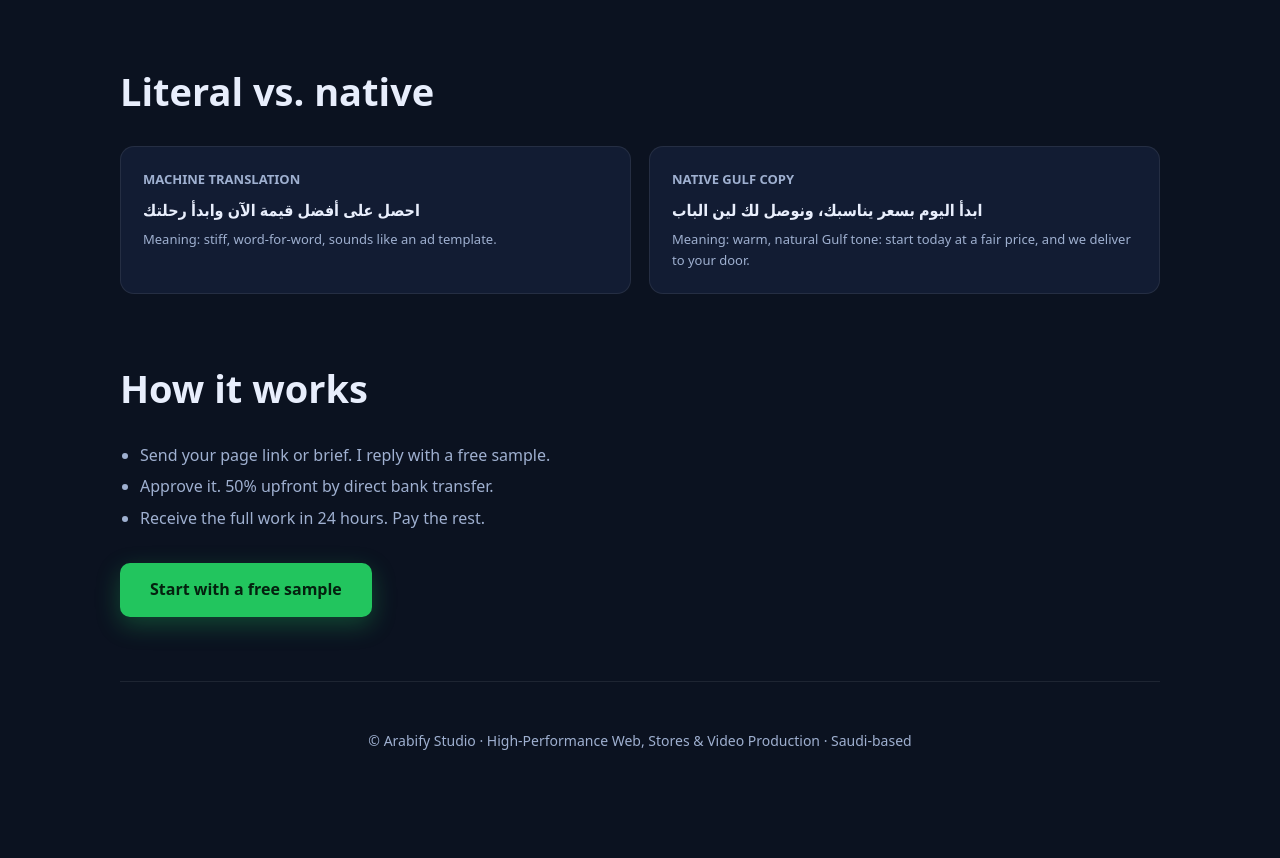
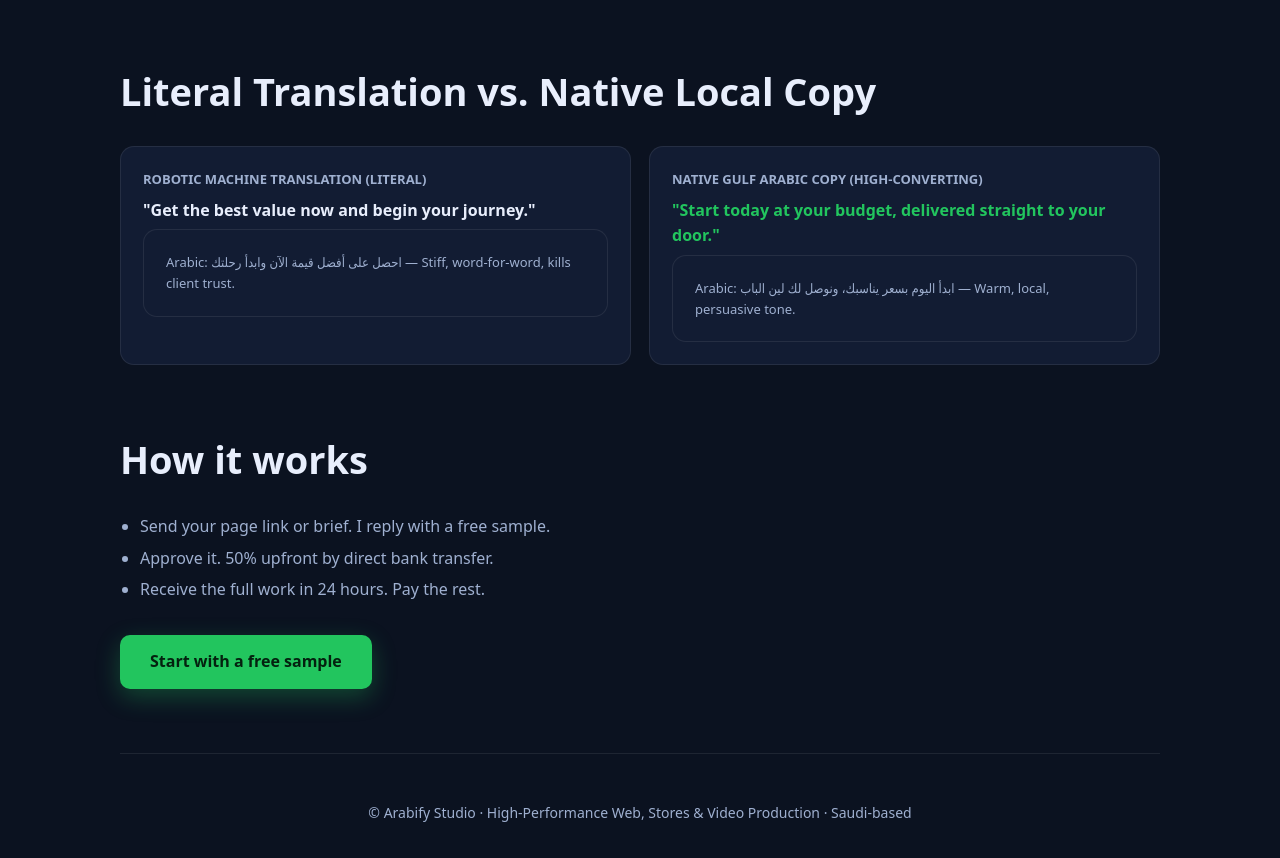
Before and after one commit to bigromio/arabify-studio, a plain HTML site: page index.html in a window 1280 px wide. Shown: the part 2336-3194 px from the top of the page. Before the commit the page ends 3140 px from the top, so only its background shows below. Drawn offline with Linux system fonts and the light colour scheme.

Commit message:
Fix untranslated Arabic phrases in English comparison view

```diff
--- a/index.html
+++ b/index.html
@@ -222,18 +222,18 @@ footer{color:var(--mut);font-size:14px;padding:48px 0 24px;border-top:1px solid
 
 <!-- Comparison -->
 <div class="sec-head">
-  <h2 data-en="Literal vs. native" data-ar="ترجمة حرفية أم أصيلة">Literal vs. native</h2>
+  <h2 data-en="Literal Translation vs. Native Local Copy" data-ar="الفرق بين الترجمة الحرفية والكتابة الأصيلة">Literal Translation vs. Native Local Copy</h2>
 </div>
 <div class="ba">
   <div>
-    <small data-en="Machine translation" data-ar="ترجمة آلية">Machine translation</small>
-    <b dir="rtl">احصل على أفضل قيمة الآن وابدأ رحلتك</b>
-    <em data-en="Meaning: stiff, word-for-word, sounds like an ad template." data-ar="" style="display:block;color:#9fb0d0;font-size:13px;margin-top:6px;font-style:normal">Meaning: stiff, word-for-word, sounds like an ad template.</em>
+    <small data-en="Robotic Machine Translation (Literal)" data-ar="ترجمة آلية ركيكة (حرفية)">Robotic Machine Translation (Literal)</small>
+    <b data-en='"Get the best value now and begin your journey."' data-ar="احصل على أفضل قيمة الآن وابدأ رحلتك">"Get the best value now and begin your journey."</b>
+    <div style="color:#9fb0d0;font-size:13px;margin-top:6px;" data-en='Arabic: احصل على أفضل قيمة الآن وابدأ رحلتك — Stiff, word-for-word, kills client trust.' data-ar="عبارة حرفية جافة تشبه إعلانات السبام وتنفر العميل الخليجي.">Arabic: احصل على أفضل قيمة الآن وابدأ رحلتك — Stiff, word-for-word, kills client trust.</div>
   </div>
   <div>
-    <small data-en="Native Gulf copy" data-ar="كتابة خليجية أصيلة">Native Gulf copy</small>
-    <b dir="rtl">ابدأ اليوم بسعر يناسبك، ونوصل لك لين الباب</b>
-    <em data-en="Meaning: warm, natural Gulf tone: start today at a fair price, and we deliver to your door." data-ar="" style="display:block;color:#9fb0d0;font-size:13px;margin-top:6px;font-style:normal">Meaning: warm, natural Gulf tone: start today at a fair price, and we deliver to your door.</em>
+    <small data-en="Native Gulf Arabic Copy (High-Converting)" data-ar="كتابة خليجية أصيلة (مخصصة للبيع)">Native Gulf Arabic Copy (High-Converting)</small>
+    <b style="color:var(--ac);" data-en='"Start today at your budget, delivered straight to your door."' data-ar="ابدأ اليوم بسعر يناسبك، ونوصل لك لين الباب">"Start today at your budget, delivered straight to your door."</b>
+    <div style="color:#9fb0d0;font-size:13px;margin-top:6px;" data-en='Arabic: ابدأ اليوم بسعر يناسبك، ونوصل لك لين الباب — Warm, local, persuasive tone.' data-ar="لهجة خليجية دافئة وجذابة تبني ثقة فورية وتزيد المبيعات.">Arabic: ابدأ اليوم بسعر يناسبك، ونوصل لك لين الباب — Warm, local, persuasive tone.</div>
   </div>
 </div>
 
```
